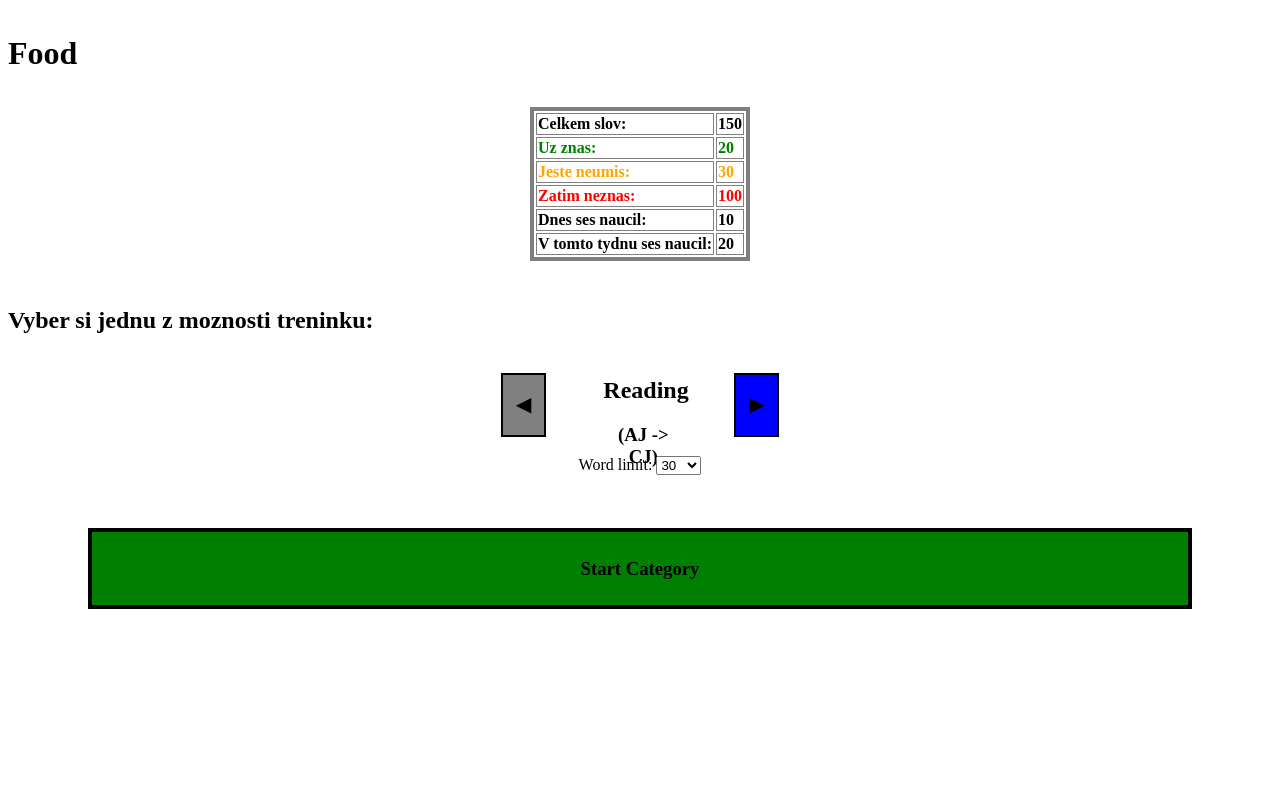
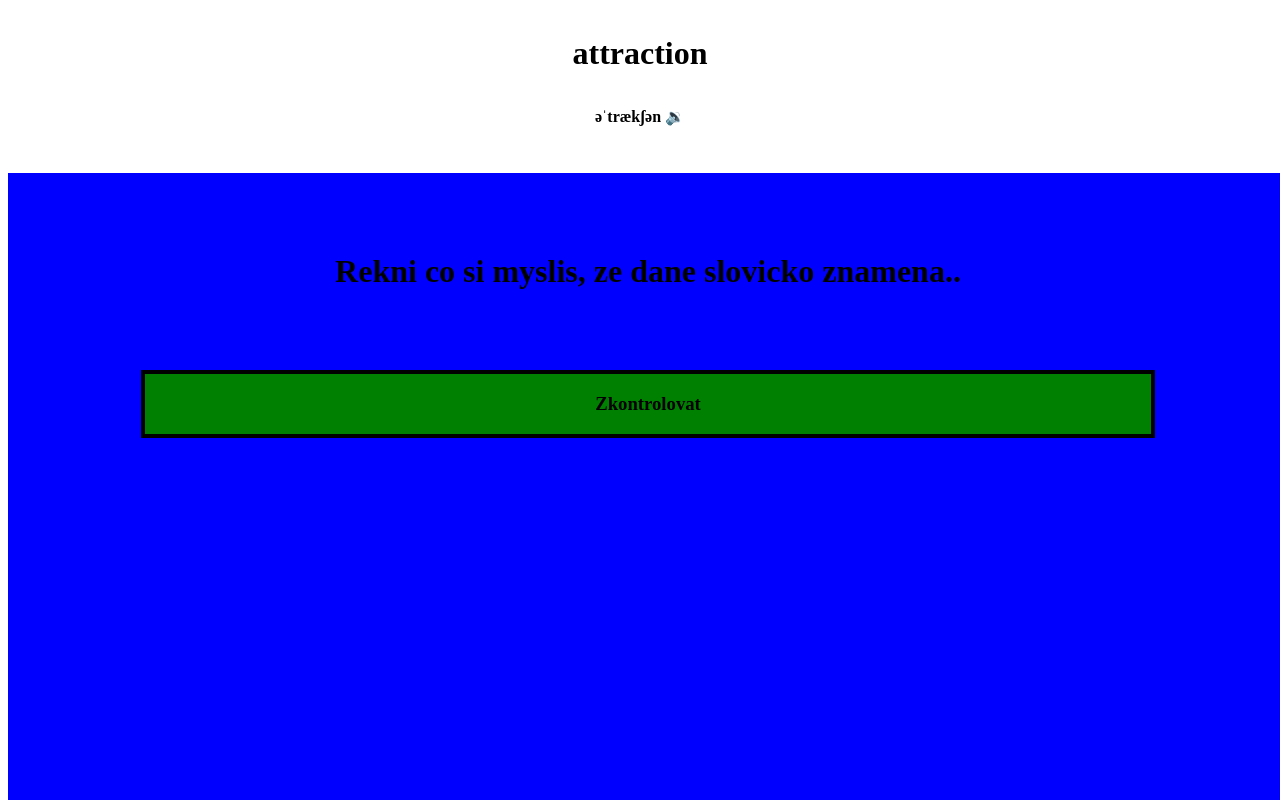
Before and after one commit to Applemann/LearnEnglishWords, a Svelte app: page / in a window 1280 px wide. Shown: the top 800 px of the page. Built offline with nearby package versions, Linux system fonts and the light colour scheme; the HTML template or start-up script is replaced by a standard one.

Commit message:
Add PracticeView

```diff
--- a/src/App.svelte
+++ b/src/App.svelte
@@ -5,6 +5,8 @@
     <CategoryListView on:changeView={changeView} />
   {:else if currentView === "CategoryDetailView"}
     <CategoryDetailView on:changeView={changeView} categoryName={viewData.name} />
+  {:else if currentView === "PracticeView"}
+    <PracticeView on:changeView={changeView}/>
   {/if}
 </div>
 
@@ -13,6 +15,7 @@
   import CollectionListView from './views/CollectionListView.svelte';
   import CategoryListView from './views/CategoryListView.svelte';
   import CategoryDetailView from './views/CategoryDetailView.svelte';
+  import PracticeView from './views/PracticeView.svelte';
 
   export let currentView
   export let viewData
--- a/src/common/Button.svelte
+++ b/src/common/Button.svelte
@@ -1,11 +1,9 @@
 <div on:click {id} class="button" class:disabled={disabled === "true"}>
-    <center>
-        <h3><slot></slot></h3>
-    </center>
+  <h3><slot></slot></h3>
 </div>
 
 <script>
-  export let disabled;
+  export let disabled = "false";
   export let id;
 </script>
 
@@ -14,9 +12,9 @@
       display: none;
   }
   .button {
-      padding: 0pt;
       margin: 10pt 100pt 0pt 100pt;
       border-style: solid;
-      border-width: 3pt
+      border-width: 3pt;
+      text-align: center;
   }
 </style>
--- a/src/index.js
+++ b/src/index.js
@@ -23,7 +23,8 @@ var app = new App({
 	target: document.querySelector("#view"),
 	props: {
     //currentView: "CollectionListView",
-    currentView: "CategoryDetailView",
+    //currentView: "CategoryDetailView",
+    currentView: "PracticeView",
     viewData: { name: "Food", wordsNum: 150 }
 	}
 });
--- a/src/views/CategoryDetailView.svelte
+++ b/src/views/CategoryDetailView.svelte
@@ -30,7 +30,12 @@
   import Button from '../common/Button.svelte';
   import StatisticsTable from '../components/StatisticsTable.svelte';
   import ModeSelect from '../components/ModeSelect.svelte';
+  import { createEventDispatcher } from 'svelte';
+
   export let categoryName;
+
+  const dispatch = createEventDispatcher();
+
   let limitList = [10, 20, 30, 40, 50, 60, 70, 80, 90, 100];
   let wordLimit = 30;
 
@@ -42,7 +47,7 @@
   ]
 
   function startCategory() {
-    alert("start category");
+    dispatch('changeView', {view: "PracticeView"})
   }
 </script>
 
--- /dev/null
+++ b/src/views/PracticeView.svelte
@@ -0,0 +1,137 @@
+
+<Container>
+  <Title><b>attraction</b></Title>
+
+  <div class="sound">əˈtrækʃən   &#x1F509;</div>
+</Container>
+
+
+<center>
+<Container label=Vyznamy: >
+  <div class="sense descriptions">
+    <ul>
+      <li> pritazlivost </li>
+      <li> puvab, kouzlo </li>
+      <li> atrakce, zajimavost </li>
+    </ul>
+  </div>
+</Container>
+
+<Container label=Priklady: >
+<ul class="descriptions">
+  <li> Maybe that was the attraction she felt for people like Yancey and Allen. </li>
+  <li> That physical attraction was responsible for the pounding of her heart right now. </li>
+</ul>
+</Container>
+
+</center>
+
+<h2 class="control-question"> Mel jsi pravdu? <br />Umis toto slovicko?: </h2>
+<table>
+  <tr>
+    <td>
+      <div class="button red"> NO </div>
+    </td>
+    <td>
+      <div class="button orange"> I am not sure </div>
+    </td>
+    <td>
+      <div class="button green"> YES </div>
+    </td>
+  </tr>
+</table>
+
+{#if !wallVisible}
+<div class="wall" out:fly="{{ y: 2000, duration: 10000 }}">
+  <div class="wall-text">
+    <Title>
+      Rekni co si myslis, ze dane slovicko znamena..
+    </Title>
+  </div>
+  <Button id="check-button" on:click={() => { wallVisible = true}}>
+    Zkontrolovat
+  </Button>
+</div>
+{/if}
+
+
+<script>
+  import Container from '../common/Container.svelte';
+  import Title from '../common/Title.svelte';
+  import Button from '../common/Button.svelte';
+	import { fade, fly } from 'svelte/transition';
+
+  let wallVisible = false;
+</script>
+
+
+<style>
+  .descriptions {
+      background-color: white;
+      padding: 10pt;
+      margin: 10pt 30pt 0pt 30pt;
+      border-style: solid;
+      border-width: 3pt
+  }
+
+  :global(#check-button) {
+      background-color: green;
+  }
+
+  ul {
+    text-align: left;
+  }
+
+  .wall {
+    background-color: blue;
+    width: 100%;
+    height: 100%;
+    position: absolute;
+    top: 130pt;
+  }
+
+  .wall-text {
+    text-align: center;
+    margin: 50pt;
+  }
+
+  .sense {
+    padding-left: 50pt;
+  }
+
+  .sound {
+     font-weight: bold;
+  }
+
+  .green {
+      background-color: green;
+  }
+
+  .red {
+      background-color: red;
+  }
+
+  .orange {
+      background-color: orange;
+  }
+
+  .button {
+    width: 70pt;
+    padding: 9pt;
+    border-style: solid;
+    border-width: 3pt;
+    text-align: center;
+    font-weight: bold;
+  }
+
+  table {
+    width: 100%;
+    text-align: center;
+    padding-left: 0pt;
+  }
+
+	.control-question {
+    padding-top: 10pt;
+    text-align: center;
+	}
+</style>
```
